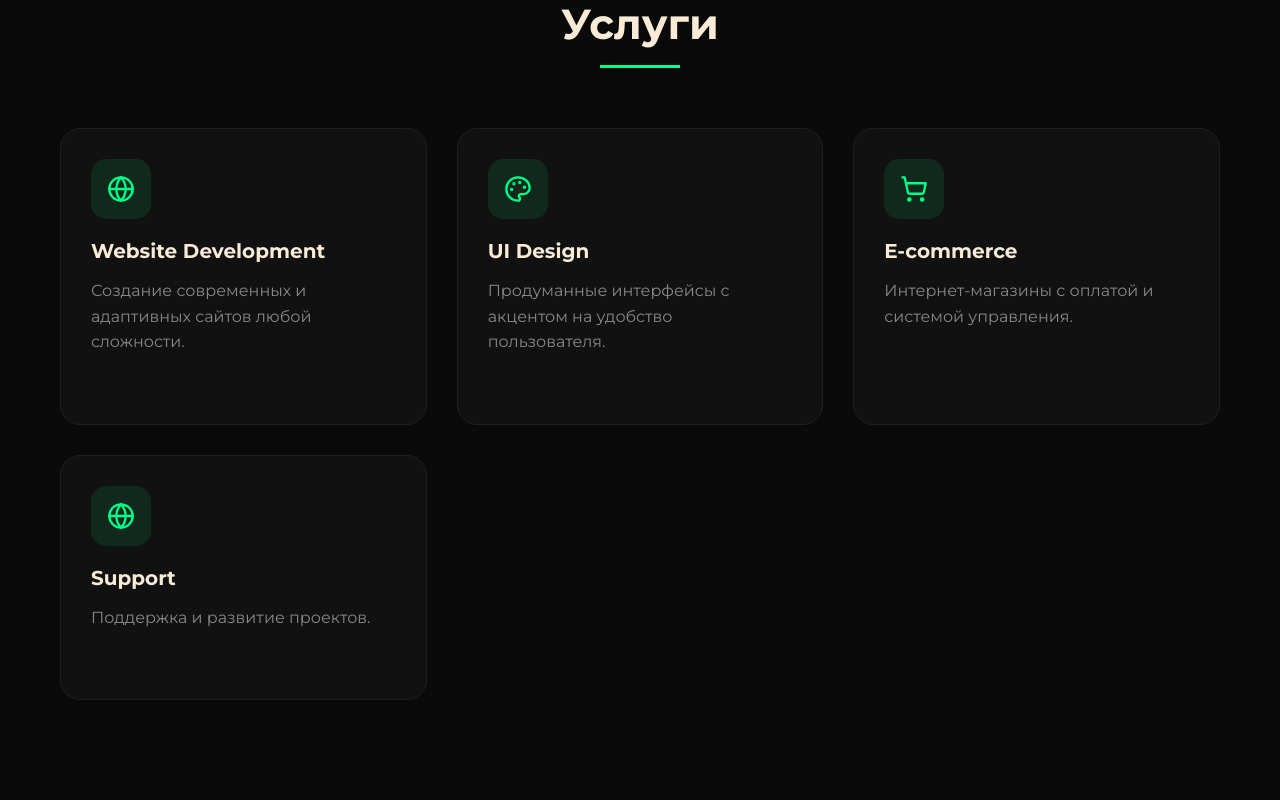
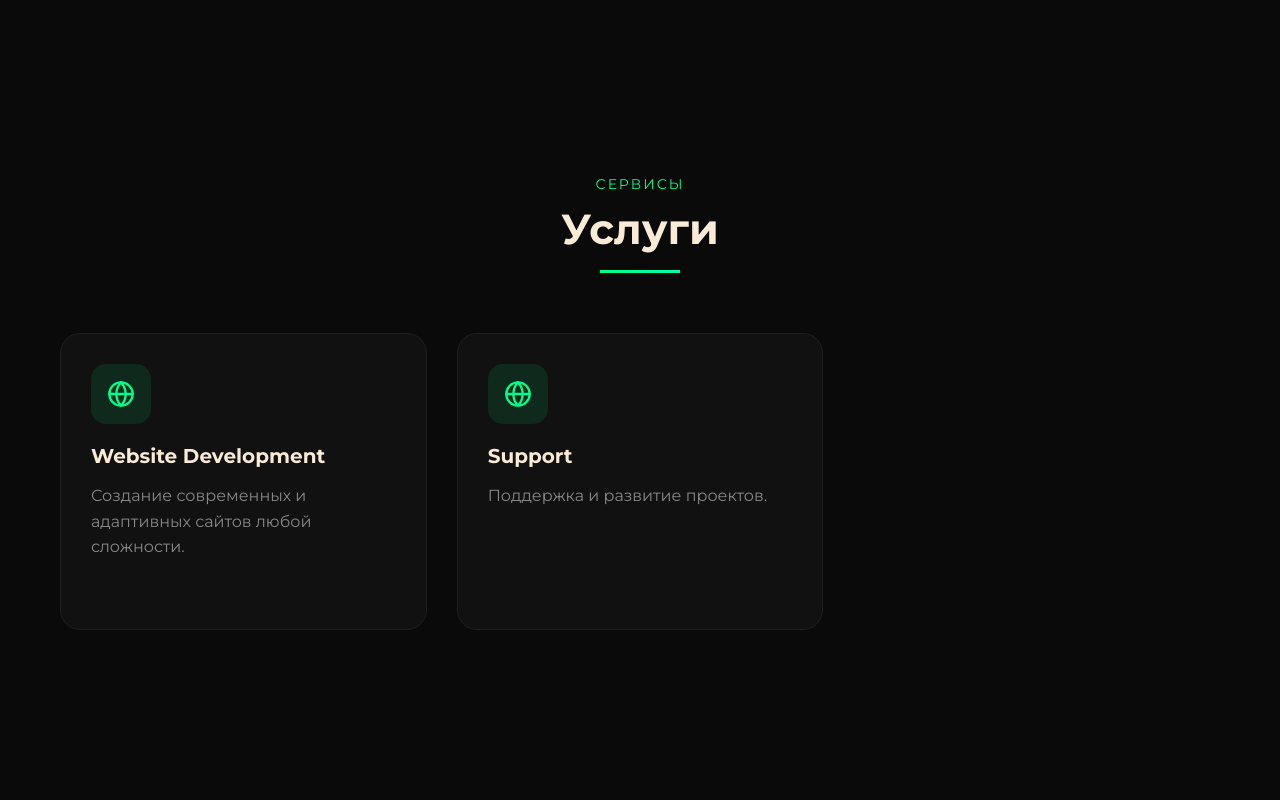
Before and after one commit to autli5/portfolio, a React (Vite) app: page / in a window 1280 px wide. Shown: the part 1780-2580 px from the top of the page. Built offline with nearby package versions, Linux system fonts and the light colour scheme.

Commit message:
build commit

```diff
--- a/src/App.css
+++ b/src/App.css
@@ -25,6 +25,7 @@ html {
 
 section {
     scroll-margin-top: 80px;
+    height: 100vh;
 }
 
 /* ширина */
--- a/src/components/Contact/Contact.tsx
+++ b/src/components/Contact/Contact.tsx
@@ -45,16 +45,6 @@ export default function Contact() {
                                     <p className="card-value">+7 (922) 849-37-95</p>
                                 </div>
                             </div>
-
-                            <div className="contact-card">
-                                <div className="card-icon">
-                                    <img src={location} alt="Location" />
-                                </div>
-                                <div className="card-content">
-                                    <span className="card-label">Локация</span>
-                                    <p className="card-value">Оренбург, Россия</p>
-                                </div>
-                            </div>
                         </div>
 
                         <div className="map-container">
--- a/src/components/Home/Home.css
+++ b/src/components/Home/Home.css
@@ -1,7 +1,6 @@
 .home {
     padding: 80px 0;
     color: white;
-    min-height: 100vh;
 }
 
 /* статус */
--- a/src/components/Services/Services.css
+++ b/src/components/Services/Services.css
@@ -20,7 +20,6 @@
 
 .services-grid {
     margin-top: 60px;
-
     display: grid;
     grid-template-columns: repeat(3, 1fr);
     gap: 30px;
--- a/src/data/services.ts
+++ b/src/data/services.ts
@@ -1,11 +1,11 @@
 import website from "../assets/svg/website.svg";
-import pallete from "../assets/svg/pallete.svg";
-import ecommerce from "../assets/svg/ecommerce.svg";
+// import pallete from "../assets/svg/pallete.svg";
+// import ecommerce from "../assets/svg/ecommerce.svg";
 
 const services = [
     { icon: website, title: "Website Development", desc: "Создание современных и адаптивных сайтов любой сложности." },
-    { icon: pallete, title: "UI Design", desc: "Продуманные интерфейсы с акцентом на удобство пользователя." },
-    { icon: ecommerce, title: "E-commerce", desc: "Интернет-магазины с оплатой и системой управления." },
+    // { icon: pallete, title: "UI Design", desc: "Продуманные интерфейсы с акцентом на удобство пользователя." },
+    // { icon: ecommerce, title: "E-commerce", desc: "Интернет-магазины с оплатой и системой управления." },
     { icon: website, title: "Support", desc: "Поддержка и развитие проектов." }
 ];
 
```
